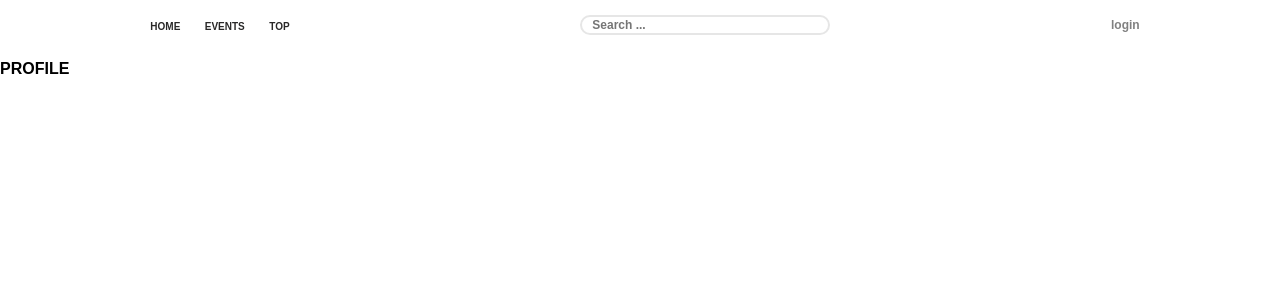
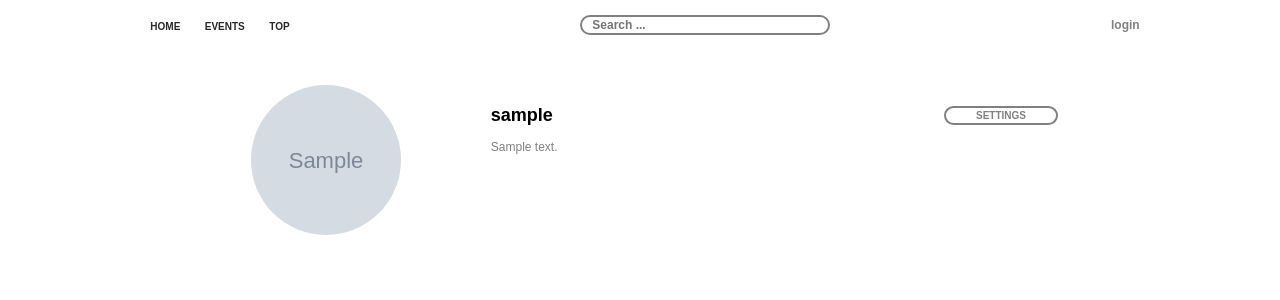
Before and after one commit to YauheniRusinchuk/immoral, a Django app: a page that uses src/apps/templates/profile/index.html in a window 1280 px wide. Shown: the top 300 px of the page. Run offline with Django 3.2, Linux system fonts and the light colour scheme; tables that the repository leaves empty hold one stand-in row (values such as "Sample post"); grey boxes marked "Sample" are stand-in pictures; some libraries are stand-ins or nearby versions; some web fonts are replaced.

Commit message:
add page profile

```diff
--- a/src/apps/profile/views.py
+++ b/src/apps/profile/views.py
@@ -10,4 +10,4 @@ class ProfileDetail(View):
         except Exception:
             return redirect('home:home_page')
         print(profile)
-        return render(request, 'profile/index.html', {})
+        return render(request, 'profile/index.html', {'profile': profile})
--- a/src/apps/static/css/style.css
+++ b/src/apps/static/css/style.css
@@ -22,16 +22,12 @@
 
 .header .header_search input  {
     width: 250px;
-    border: 2px solid #e6e6e6;
+    border: 2px solid grey;
     padding: 1px 10px;
     border-radius: 20px;
     outline: none;
     font-size: 12px;
     font-weight: bold;
-}
-
-.header .header_search input:focus {
-    border: 2px solid grey;
 }
 
 
@@ -260,3 +256,95 @@
     color: white;
     font-weight: bold;
 }
+
+
+
+
+
+.main_container .profile_info_container {
+    width: 70%;
+    height: 200px;
+    margin: 10px auto;
+    display: flex;
+}
+
+
+.main_container .profile_info_container .profile_avatar {
+    width: 30%;
+    height: 200px;
+    display: flex;
+    justify-content: center;
+    align-items: center;
+    position: relative;
+}
+
+
+
+.main_container .profile_info_container .profile_avatar .avatar {
+    width: 150px;
+    height: 150px;
+    border-radius: 50%;
+    max-width: 100%;
+}
+
+
+.admin {
+    position: absolute;
+    top: 4px;
+    right: -30px;
+}
+
+
+
+.main_container .profile_info_container .profie_info {
+    width: 70%;
+    padding: 30px;
+}
+
+.profie_info .profile_username {
+    height: 50px;
+    display: flex;
+    align-items: center;
+    justify-content: space-between;
+
+}
+
+.username {
+    position: relative;
+}
+
+.profile_username span {
+    font-size: 18px;
+    font-weight: bold;
+
+}
+
+.profile_username button {
+    border: 2px solid grey;
+    border-radius: 20px;
+    font-size: 10px;
+    font-weight: bold;
+    padding: 2px 30px;
+    color: grey;
+    outline: none;
+    background-color: white;
+    transition-property: background-color, color;
+    transition-duration: 0.3s;
+}
+
+
+.profile_username button:hover {
+    background-color: grey;
+    color: white;
+    cursor: pointer;
+}
+
+.profile_descripton {
+
+}
+
+
+.profile_descripton p {
+    font-size: 12px;
+    color: grey;
+}
--- a/src/apps/templates/profile/index.html
+++ b/src/apps/templates/profile/index.html
@@ -3,7 +3,33 @@
 
 {% block content %}
 <div class="main_container">
-    <h4>PROFILE</h4>
+    <div class="profile_info_container">
+        <div class="profile_avatar">
+            {% if profile.img %}
+                <img class="avatar" src="{{profile.img.url}}" alt="">
+            {% else %}
+                <img class="avatar" src="https://pp.userapi.com/c845521/v845521265/1958c1/Pwk8qgTbAog.jpg" />
+            {% endif %}
+        </div>
+
+        <div class="profie_info">
+            <div class="profile_username">
+
+                <div class="username">
+                    <!-- <img src="img/superuser.png" class="admin" alt=""> -->
+                    <span>{{profile.user.username}}</span>
+                </div>
+                <button type="submit">SETTINGS</button>
+            </div>
+            <div class="profile_descripton">
+                {% if profile.description %}
+                <p>
+                    {{profile.description}}
+                </p>
+                {% endif %}
+            </div>
+        </div>
+    </div>
 
 </div>
 
```
